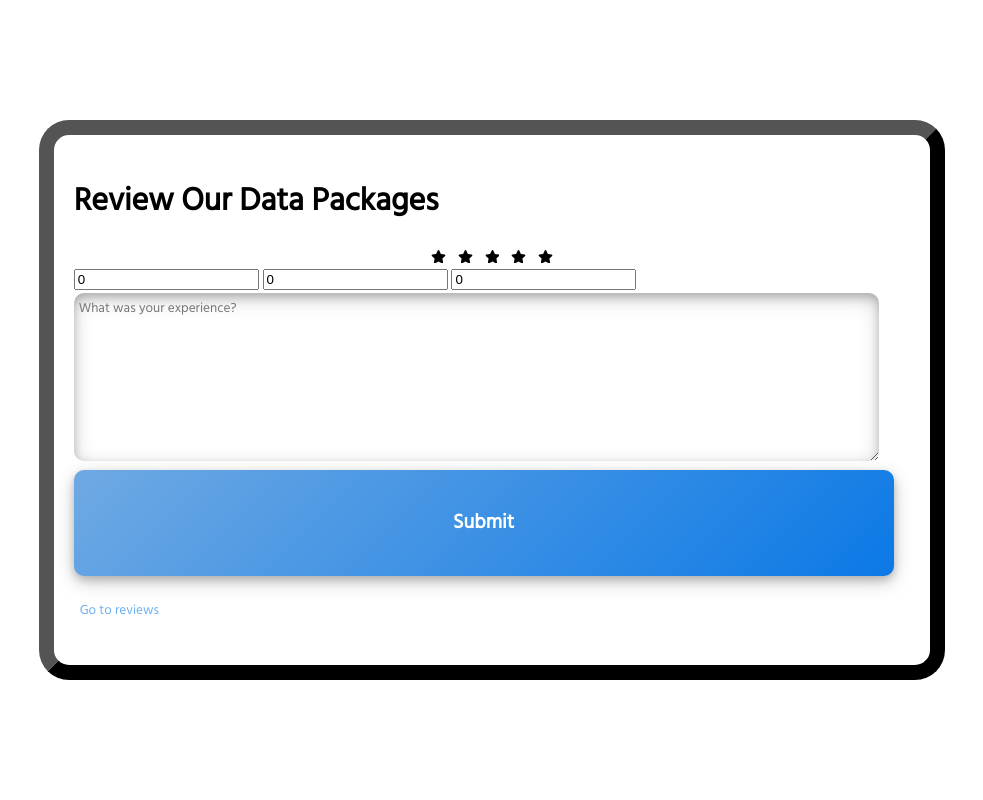
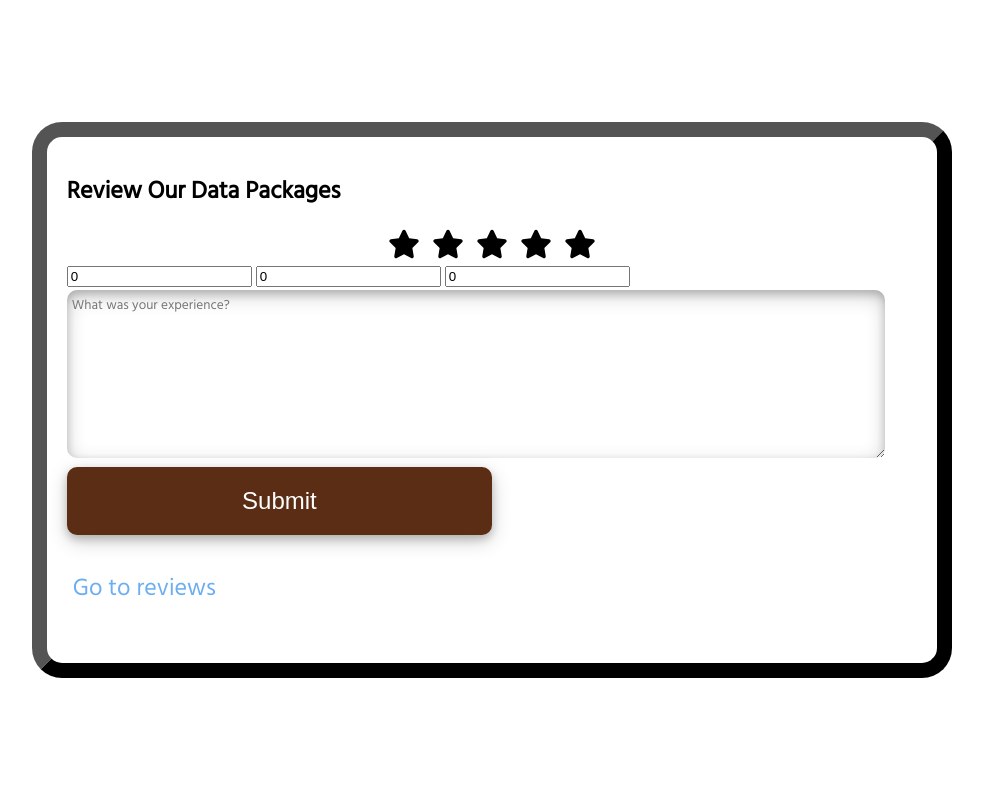
Before and after one commit to Cank256/paywifigo-rating, a PHP site: page / in a window 1280 px wide. Shown: the whole page, without its empty margins (148-1131 px from the left). Run offline with PHP 8.4, Linux system fonts and the light colour scheme.

Commit message:
started working on the frontend page

```diff
--- a/star-rate/index.html
+++ b/star-rate/index.html
@@ -2,6 +2,7 @@
 <html lang="en">
 <head>
     <meta charset="UTF-8">
+    <meta name="viewport" content="width=device-width, initial-scale=1.0">
     <title>CodePen - #CodePenChallenge: Star Ratings!</title>
     <link href="./style.css" rel="stylesheet">
 
@@ -51,7 +52,7 @@
 
                 <textarea maxlength="240" minlength="15" name="review"
                           placeholder="What was your experience?"></textarea>
-                <button type="submit" class="submit"><h2>Submit</h2>
+                <button type="submit" class="submit">Submit
                 </button>
             </form>
             <div class="vertical-padding">
--- a/star-rate/style.css
+++ b/star-rate/style.css
@@ -1,7 +1,7 @@
 @import url('https://fonts.googleapis.com/css2?family=Hind&display=swap');
 ::selection {
   color: white;
-  background-color: #6fa9e3;
+  background-color:  #5a2d14;;
 }
 body {
   padding: 0;
@@ -14,6 +14,12 @@ body {
   align-items: center;
   height: 100vh;
 }
+
+/* font size for headings and prompts */
+h1, h2, p {
+  font-size: 24px; /* Adjust the font size as needed */
+}
+
 .stars {
   display: flex;
   justify-content: center;
@@ -25,6 +31,13 @@ body {
   cursor: pointer;
   transition-duration: 0.2s;
 }
+
+/* Update star icon size */
+.stars button svg {
+  width: 32px; /* Adjust the width and height as needed */
+  height: 32px;
+}
+
 textarea {
   width: 95%;
   height: 9.9rem;
@@ -37,15 +50,15 @@ textarea {
   transition-duration: 0.1s;
 }
 .submit {
-  background-image: linear-gradient(135deg, #6fa9e3, #0b79e6);
+  background-color: #5a2d14; /* Dark brown */
   padding: 20px;
   border-radius: 10px;
   color: white;
-  fill: white;
   transition-duration: 0.25s;
   border: none;
   box-shadow: 0 4px 8px 0 rgba(0, 0, 0, 0.2), 0 6px 20px 0 rgba(0, 0, 0, 0.19);
-  width: 98%;
+  width: 50%;
+  font-size: 24px; /* Adjust the font size as needed */
 }
 .submit:hover {
   border: none;
@@ -53,10 +66,10 @@ textarea {
 .submit:active {
   box-shadow: 0 4px 8px 0 rgba(0, 0, 0, 0.2) inset, 0 6px 20px 0 rgba(0, 0, 0, 0.19) inset;
   background-image: none;
-  background-color: white;
+  background-color:  #5a2d14;
   border: none;
-  fill: #0b79e6;
-  color: #0b79e6;
+  fill:  #5a2d14;
+  color: #5a2d14;
 }
 .submit h2 {
   font-family: Hind, sans-serif;
@@ -65,16 +78,16 @@ textarea {
   width: 30px;
 }
 ::-webkit-scrollbar-track {
-  background: #cccccc;
+  background:  #5a2d14;
 }
 ::-webkit-scrollbar-thumb {
-  background: #6fa9e3;
+  background:  #5a2d14;
   border: 4px solid #cccccc;
   border-radius: 15px;
   transition-duration: 0.2s;
 }
 ::-webkit-scrollbar-thumb:hover {
-  background: #0b79e6;
+  background: #5a2d14;
 }
 .review-container {
   border-radius: 10px;
```
